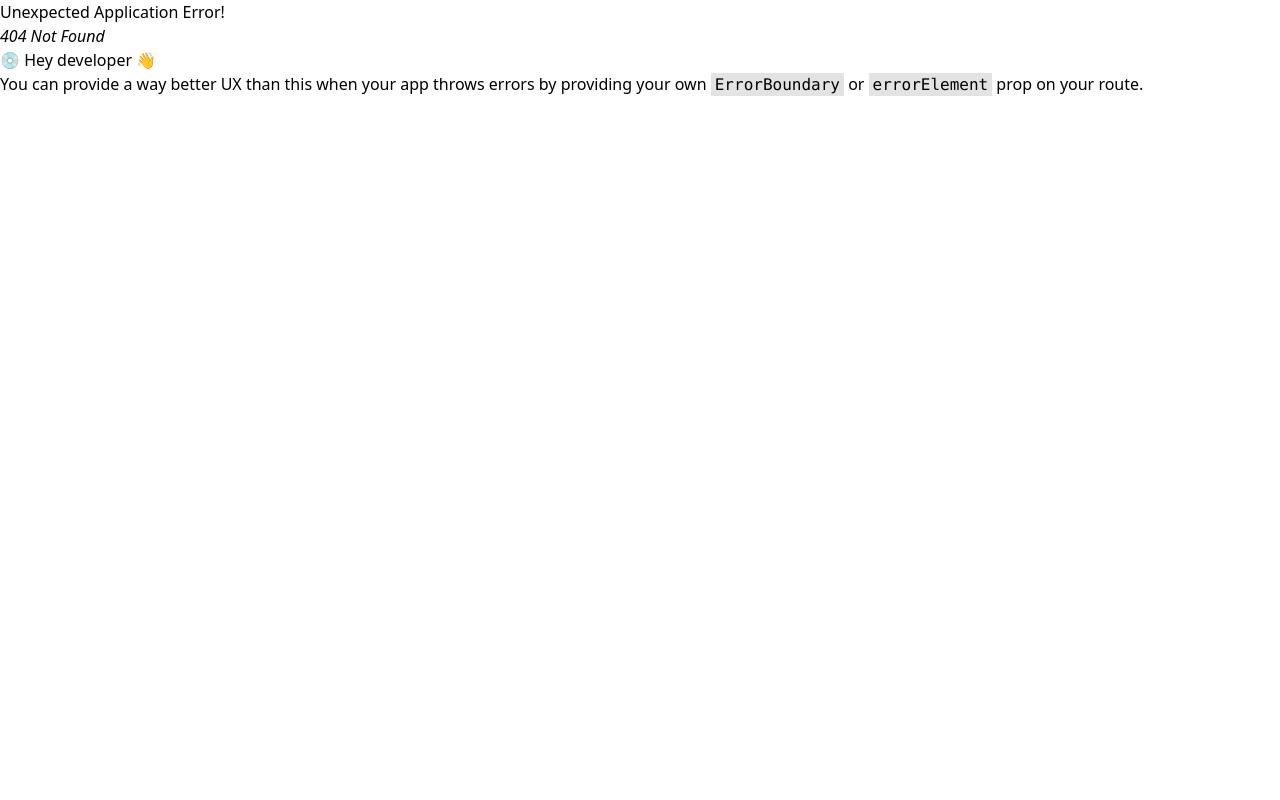
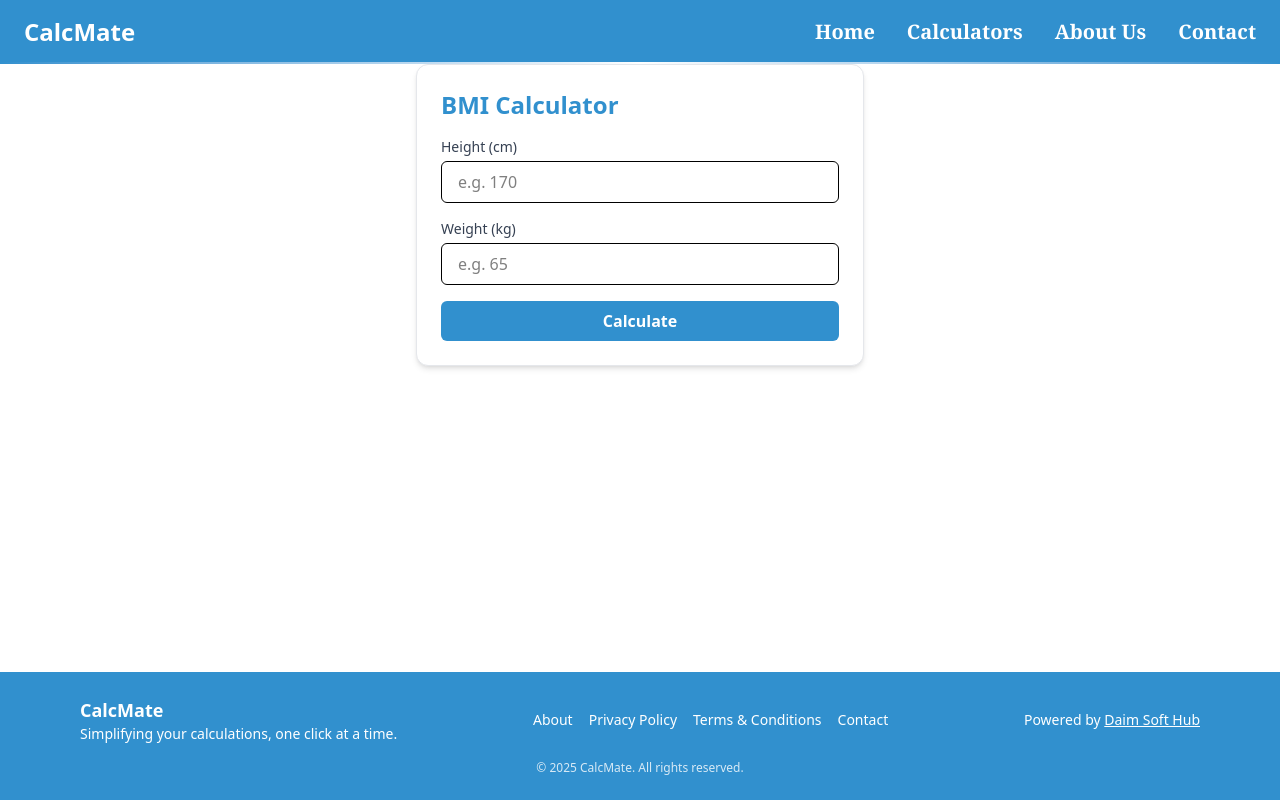
Before and after one commit to Saadbkhalid666/CalcMate, a React (Vite) app in the folder frontend/: page /bmi-calculator in a window 1280 px wide. Before the commit this address had no page. Built offline with nearby package versions, Linux system fonts and the light colour scheme.

Commit message:
BMI calculator

```diff
--- /dev/null
+++ b/frontend/src/pages/CalculatorPages/BmiCalculator.jsx
@@ -0,0 +1,87 @@
+import React, { useState } from "react";
+
+export const BMICalculator = () => {
+  const [height, setHeight] = useState("");
+  const [weight, setWeight] = useState("");
+  const [bmi, setBmi] = useState(null);
+  const [category, setCategory] = useState("");
+
+  const calculateBMI = () => {
+    const h = parseFloat(height);
+    const w = parseFloat(weight);
+
+    if (isNaN(h) || isNaN(w) || h === 0) {
+      setBmi(null);
+      setCategory("");
+      return;
+    }
+
+    const heightInMeters = h / 100;
+    const calculatedBMI = w / (heightInMeters * heightInMeters);
+    const roundedBMI = calculatedBMI.toFixed(1);
+
+    let bmiCategory = "";
+    if (calculatedBMI < 18.5) {
+      bmiCategory = "Underweight";
+    } else if (calculatedBMI < 24.9) {
+      bmiCategory = "Normal";
+    } else if (calculatedBMI < 29.9) {
+      bmiCategory = "Overweight";
+    } else {
+      bmiCategory = "Obese";
+    }
+
+    setBmi(roundedBMI);
+    setCategory(bmiCategory);
+  };
+
+  return (
+    <div className="max-w-md mx-auto p-6 bg-white rounded-xl shadow-md border border-gray-200">
+      <h2 className="text-2xl font-bold mb-4 text-[#3190ce]">BMI Calculator</h2>
+
+      <div className="mb-4">
+        <label className="block text-sm font-medium text-gray-700 mb-1">
+          Height (cm)
+        </label>
+        <input
+          type="number"
+          value={height}
+          onChange={(e) => setHeight(e.target.value)}
+          className="w-full px-4 py-2 border rounded-md focus:outline-none focus:ring-2 focus:ring-[#3190ce]"
+          placeholder="e.g. 170"
+        />
+      </div>
+
+      <div className="mb-4">
+        <label className="block text-sm font-medium text-gray-700 mb-1">
+          Weight (kg)
+        </label>
+        <input
+          type="number"
+          value={weight}
+          onChange={(e) => setWeight(e.target.value)}
+          className="w-full px-4 py-2 border rounded-md focus:outline-none focus:ring-2 focus:ring-[#3190ce]"
+          placeholder="e.g. 65"
+        />
+      </div>
+
+      <button
+        onClick={calculateBMI}
+        className="w-full bg-[#3190ce] hover:bg-blue-700 text-white font-semibold py-2 px-4 rounded-md transition"
+      >
+        Calculate
+      </button>
+
+      {bmi && (
+        <div className="mt-6 text-gray-800 space-y-2">
+          <p>
+            <strong>Your BMI:</strong> {bmi}
+          </p>
+          <p>
+            <strong>Category:</strong> {category}
+          </p>
+        </div>
+      )}
+    </div>
+  );
+};
--- a/frontend/src/routes/router.jsx
+++ b/frontend/src/routes/router.jsx
@@ -7,7 +7,8 @@ import TermsAndConditions from "../pages/Terms&Conditions/Terms&Conditions";
 import { Footer } from "../sections/footer/footer";
 import { GSTCalculator } from "../pages/CalculatorPages/GSTCalculator";
 import { PercentageCalculator } from "../pages/CalculatorPages/PercentageCalculator";
-import { LoanEMICalculator } from "../pages/CalculatorPages/Loan/EmiCalculator";
+import { LoanEMICalculator } from "../pages/CalculatorPages/LoanEmiCalculator";
+import { BMICalculator } from "../pages/CalculatorPages/BmiCalculator";
 
 export const router  =  createBrowserRouter([
     {path:"/",element:<Layout   />, children:[
@@ -17,6 +18,7 @@ export const router  =  createBrowserRouter([
         {path:'/gst-calculator',element:<GSTCalculator   />},
         {path:'/percentage-calculator',element:<PercentageCalculator  />},
         {path:'/loan-emi-calculator',element:<LoanEMICalculator  />},
+        {path:'/bmi-calculator',element:<BMICalculator  />},
 
     ]}
 ])
```
Also changed, not shown: frontend/src/pages/CalculatorPages/LoanEmiCalculator.jsx (renamed from frontend/src/pages/CalculatorPages/Loan/EmiCalculator.jsx).
